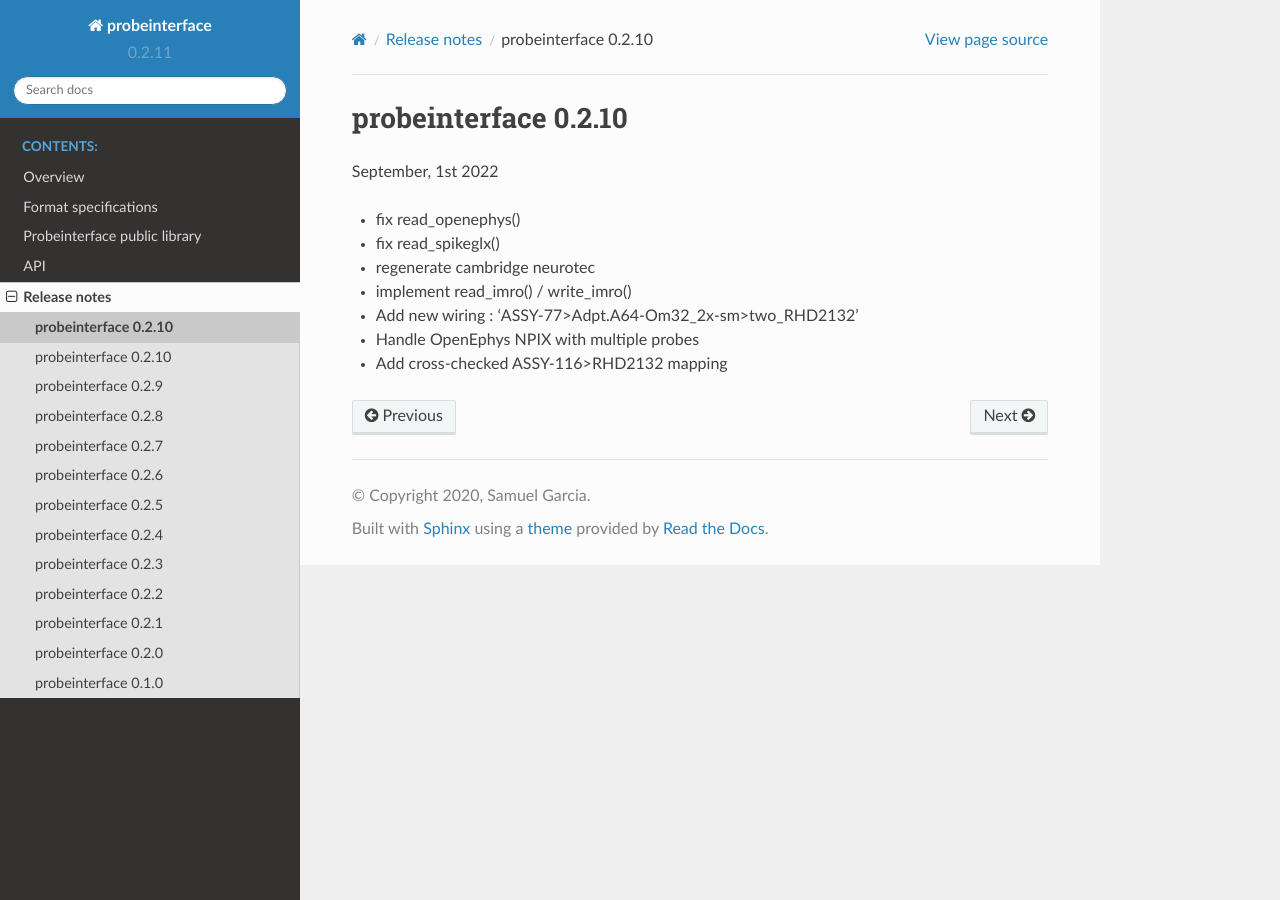
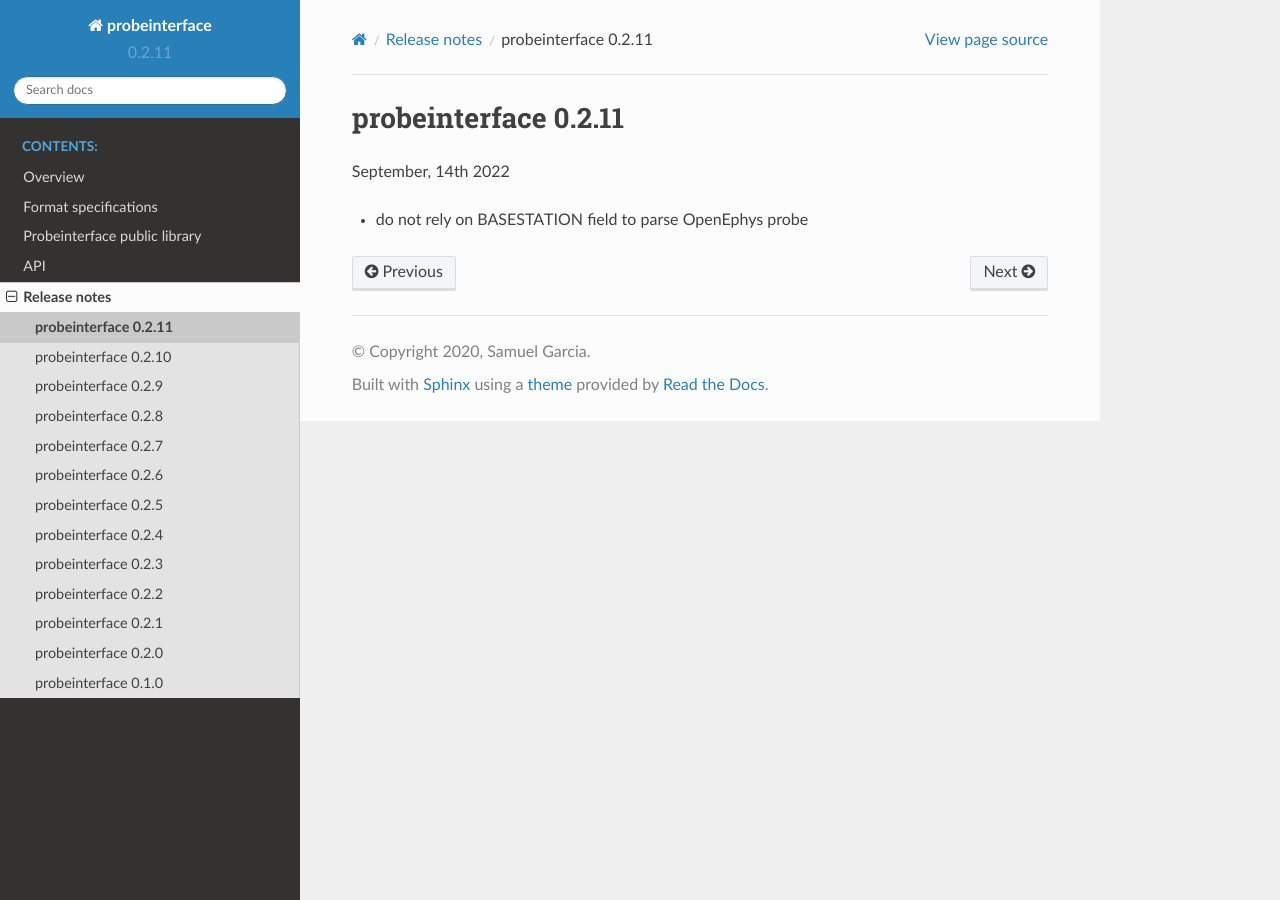
Before and after one commit to SpikeInterface/probeinterface, a Sphinx documentation site: the page built from doc/releases/0.2.11.rst, in a window 1280 px wide. Built offline with Sphinx 7.4.7 and the Read the Docs theme 2.0.0, drawn with Linux system fonts in a browser that asks for light colours; pages that are not in the unit, such as notebooks, are missing from menus.

Commit message:
Update release notes

```diff
--- a/doc/releases/0.2.11.rst
+++ b/doc/releases/0.2.11.rst
@@ -1,13 +1,7 @@
-probeinterface 0.2.10
+probeinterface 0.2.11
 ---------------------
 
 
-September, 1st 2022
+September, 14th 2022
 
-* fix read_openephys()
-* fix read_spikeglx()
-* regenerate cambridge neurotec
-* implement read_imro() / write_imro()
-* Add new wiring : 'ASSY-77>Adpt.A64-Om32_2x-sm>two_RHD2132'
-* Handle OpenEphys NPIX with multiple probes
-* Add cross-checked ASSY-116>RHD2132 mapping
+* do not rely on BASESTATION field to parse OpenEphys probe
```
